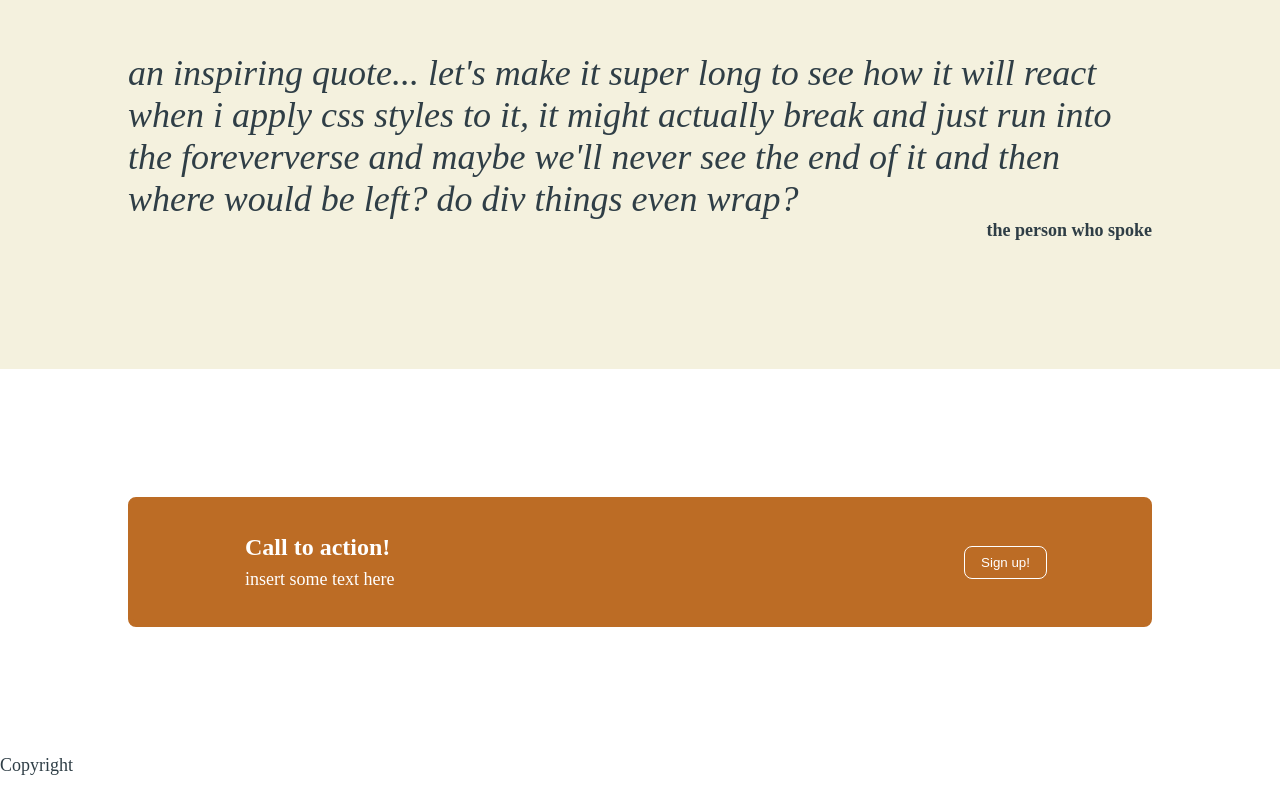
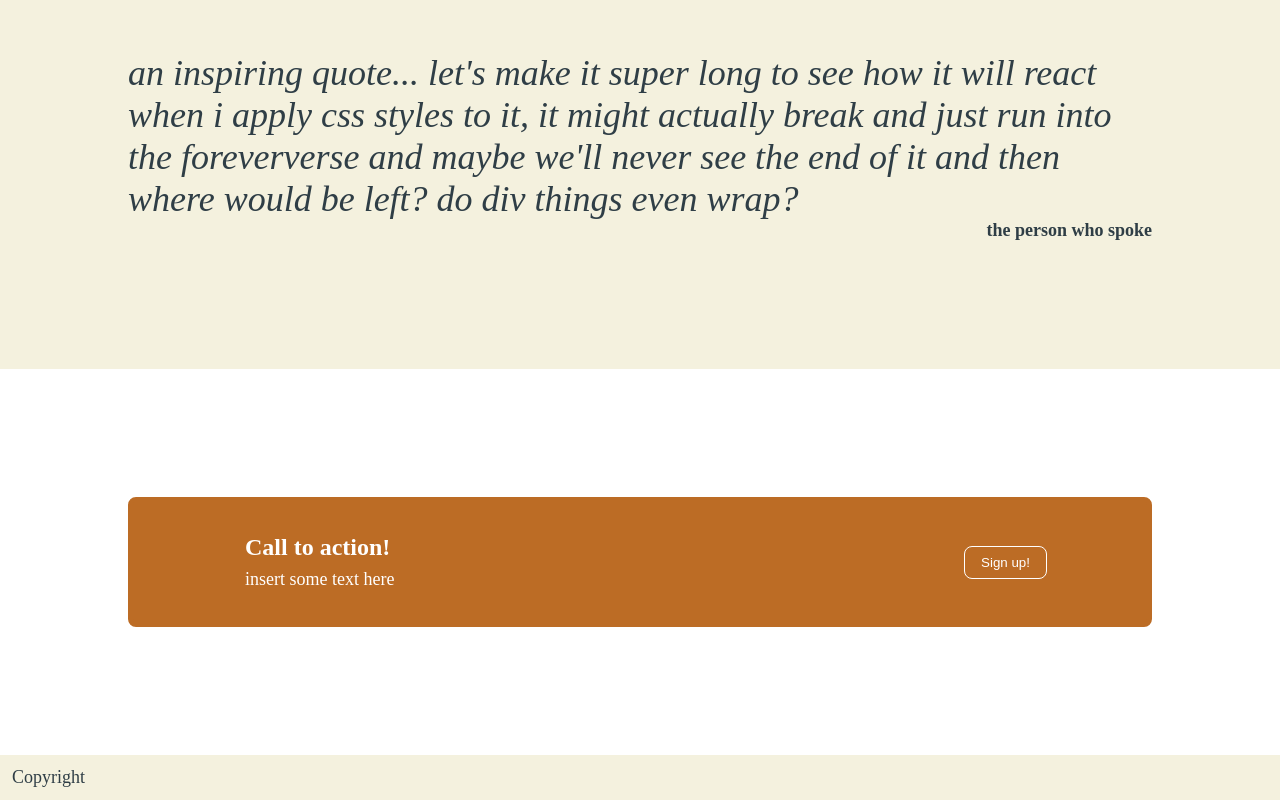
Before and after one commit to wenqi711/pelican-town-cats, a plain HTML site: page index.html in a window 1280 px wide. Shown: the part 887-1687 px from the top of the page. Before the commit the page ends 1663 px from the top, so only its background shows below. Drawn offline with Linux system fonts and the light colour scheme.

Commit message:
Add style to footer

```diff
--- a/style.css
+++ b/style.css
@@ -159,3 +159,8 @@ li > a {
     border: 1px solid white;
     align-self: center;
 }
+
+.footer {
+    padding: 12px;
+    background-color: #f4f1de;
+}
```
